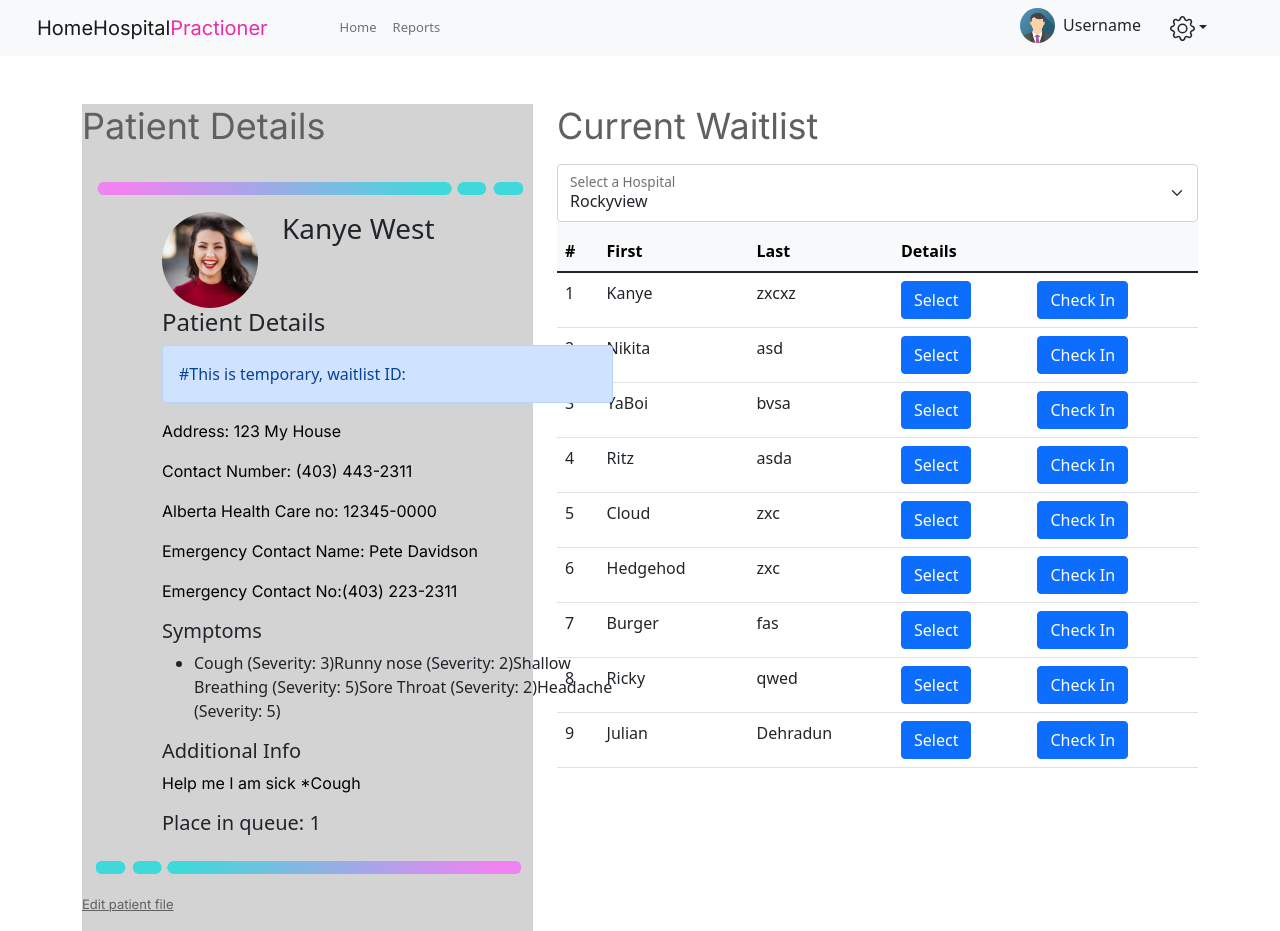
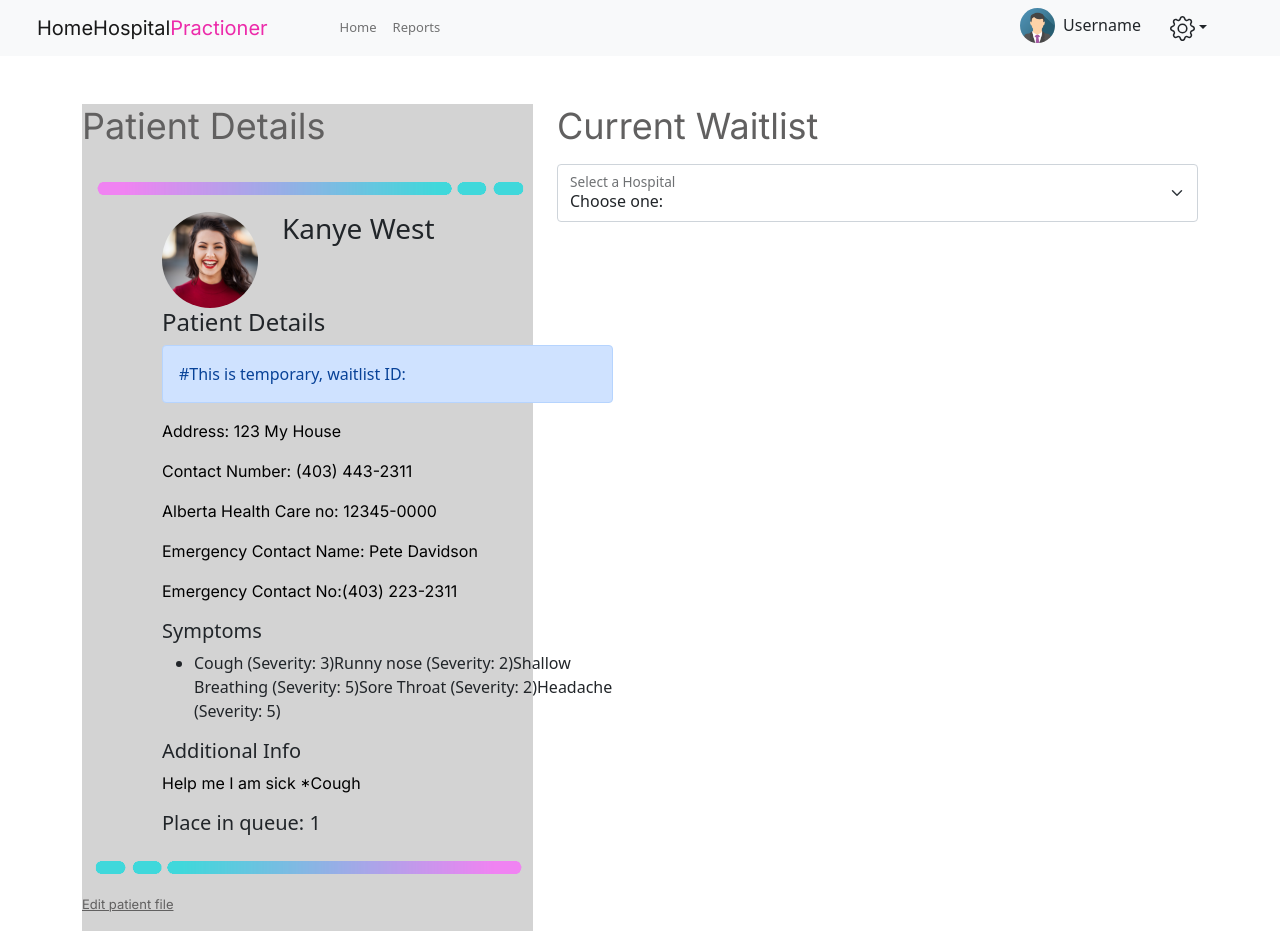
Before and after one commit to liamandaidan/HomeHospital, a React (Create React App) app in the folder HomeHospital-Frontend/hh-front/: page /practioner in a window 1280 px wide. Built offline with nearby package versions, Linux system fonts and the light colour scheme.

Commit message:
Almost ready for practioner data

```diff
--- a/HomeHospital-Frontend/hh-front/src/components/PractionerWaitlist.jsx
+++ b/HomeHospital-Frontend/hh-front/src/components/PractionerWaitlist.jsx
@@ -11,7 +11,11 @@ export default function PractionerWaitlist({ childToParent }) {
   const [hospital, setHospital] = useState("none");
   //this will map our selection of hospitals
   const Add = selectHospital.map((Add) => Add);
-
+  /**
+   * This will handle the selection of a hospitals use state and set the hospital.
+   * TODO -> figure out how to pass in a key value of hospital ID. I am close.
+   * @param {*} e event to be passed in
+   */
   const handleHospitalChange = (e) => {
     console.clear();
     console.log(selectHospital[e.target.value]);
@@ -52,6 +56,7 @@ export default function PractionerWaitlist({ childToParent }) {
             aria-label="Floating label select example"
             onChange={(e) => handleHospitalChange(e)}
           >
+            <option selected hidden>Choose one:</option>
             {Add.map((address, key) => (
               <option key={key} value={key}>
                 {address}
@@ -61,6 +66,7 @@ export default function PractionerWaitlist({ childToParent }) {
           <label for="floatingSelect">Select a Hospital</label>
         </div>
       </div>
+      <div className="table-data" hidden={!(hospital !== "none")}>
         <table class="table table-hover">
           <thead class="table-light">
             <tr>
@@ -74,5 +80,6 @@ export default function PractionerWaitlist({ childToParent }) {
           <tbody>{DisplayTableRows}</tbody>
         </table>
       </div>
+    </div>
   );
 }
```
Lines whose indentation alone changed are shown as unchanged.
